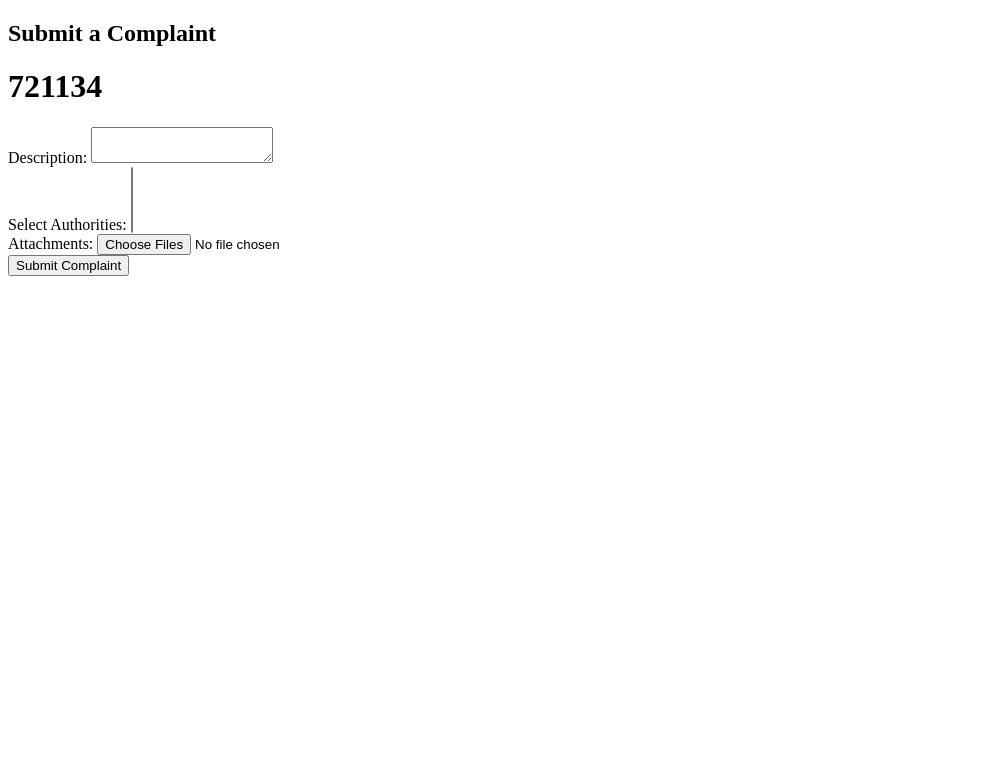
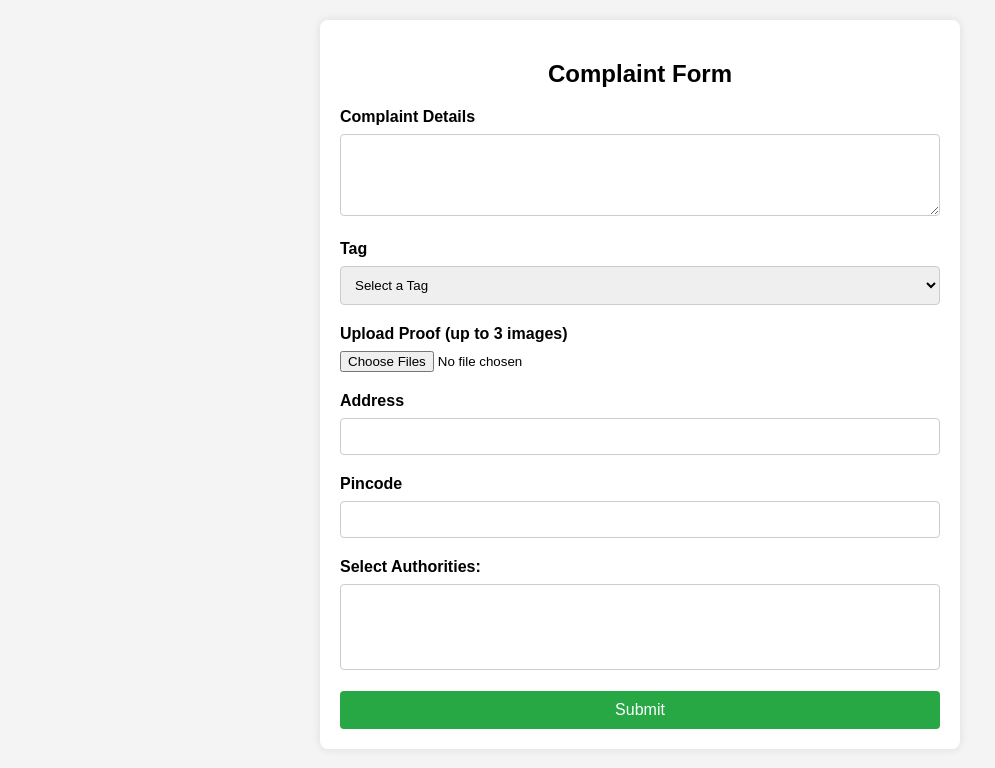
Before and after one commit to subhasou26/grievance_redressal, a Node server app: page /api/complaint/ in a window 1280 px wide. Shown: the top 768 px of the page, without its empty margins (0-995 px from the left). Run offline with Node 20, Linux system fonts and the light colour scheme; a user stored in the database is signed in; data that the repository does not hold is empty; some libraries are stand-ins or nearby versions.

```diff
--- a/models/complaint.js
+++ b/models/complaint.js
@@ -1,7 +1,7 @@
 const mongoose=require("mongoose");
 const ComplaintSchema = new mongoose.Schema({
   userId: { type: mongoose.Schema.Types.ObjectId, ref: "User", required: true },
-  authoriti_id: { type: mongoose.Schema.Types.ObjectId, ref: "User" }, // References to municipal/authorities
+  authoriti_ids: [{ type: mongoose.Schema.Types.ObjectId, ref: "User" }], // References to municipal/authorities
   complaintNumber: { type: String, required: true, unique: true },
   description: { type: String, required: true },
   status: {
--- /dev/null
+++ b/public/css/lunch-complaint.css
@@ -0,0 +1,50 @@
+
+        body {
+            font-family: Arial, sans-serif;
+            margin: 0;
+            padding: 20px;
+            background-color: #f4f4f4;
+        }
+        .container {
+            max-width: 600px;
+            margin: 0 auto;
+            background-color: #fff;
+            padding: 20px;
+            border-radius: 8px;
+            box-shadow: 0 0 10px rgba(0, 0, 0, 0.1);
+        }
+        h2 {
+            text-align: center;
+            margin-bottom: 20px;
+        }
+        label {
+            display: block;
+            margin-bottom: 8px;
+            font-weight: bold;
+        }
+        input[type="text"],
+        textarea,
+        select {
+            width: 100%;
+            padding: 10px;
+            margin-bottom: 20px;
+            border: 1px solid #ccc;
+            border-radius: 4px;
+            box-sizing: border-box;
+        }
+        input[type="file"] {
+            margin-bottom: 20px;
+        }
+        .submit-btn {
+            background-color: #28a745;
+            color: white;
+            padding: 10px 15px;
+            border: none;
+            border-radius: 4px;
+            cursor: pointer;
+            width: 100%;
+            font-size: 16px;
+        }
+        .submit-btn:hover {
+            background-color: #218838;
+        }
--- a/public/js/complaint.js
+++ b/public/js/complaint.js
@@ -1,28 +1,40 @@
 document.addEventListener("DOMContentLoaded", async function () {
-    const zipcodeElement = document.getElementById("zipcode");
-    const zipcode = zipcodeElement.getAttribute("data-zipcode");
-    console.log(zipcode);
+  const pincodeElement = document.getElementById("pincode");
 
-    if (zipcode) {
+  pincodeElement.addEventListener("input", async function () {
+      const pincode = pincodeElement.value;
+
+
+      if (pincode) {
           try {
-        await fetchAuthorities(zipcode);
+              await fetchAuthorities(pincode);
           } catch (error) {
               console.error("Failed to fetch authorities:", error);
               alert("Error fetching authorities.");
           }
       } else {
-      alert("User is not logged in or token is missing.");
+          alert("Please enter a valid pincode.");
       }
+      console.log( document.getElementById('authorities').value);
+  });
 
-    // Correct the typo in "submit"
   document.getElementById("complaintForm").addEventListener("submit", async function (event) {
       event.preventDefault();
 
+      // Manually collect the description and selected authorities
+        const complaint_tag=document.getElementById("tag").value;
+        const description = complaint_tag+":"+document.getElementById('complaintDetails').value;
+        const authorities = Array.from(document.getElementById('authorities').selectedOptions).map(option => option.value);
+        // Create an object with only the necessary data
+
+
+
+
         const formData = {
-        description:document.getElementById('description').value,
-        authoriti_id:document.getElementById('authorities').value
+            description: description,
+            authoriti_ids: authorities
+        };
 
-      }
       try {
           const response = await fetch("/api/complaint", {
               method: 'POST',
@@ -35,7 +47,7 @@ document.addEventListener("DOMContentLoaded", async function () {
           const result = await response.json();
           if (response.ok) {
               alert("Complaint submitted successfully: " + result.complaintNumber);
-          window.location.href='/api/dashbord/public';
+              window.location.href = '/api/dashbord/public';
           } else {
               alert("Error: " + result.msg);
           }
@@ -45,11 +57,13 @@ document.addEventListener("DOMContentLoaded", async function () {
   });
 });
 
-  async function fetchAuthorities(zipcode) {
-    const response = await fetch(`/api/authorities/nearby?zipcode=${zipcode}`);
+async function fetchAuthorities(pincode) {
+  const response = await fetch(`/api/authorities/nearby?zipcode=${pincode}`);
   const authorities = await response.json();
 
   const select = document.getElementById("authorities");
+  select.innerHTML = ''; // Clear previous options
+
   authorities.forEach((authority) => {
       const option = document.createElement("option");
       option.value = authority._id;
--- a/routes/authorities.js
+++ b/routes/authorities.js
@@ -10,7 +10,7 @@ router.get('/nearby',async(req,res)=>{
 
     try {
       const authorities = await User.find({
-        role: 'municipal',
+        role: { $in: ['municipal', 'ngo', 'employee','admin'] },
         'address.zipcode': zipcode,
       });
 
--- a/routes/complaint.js
+++ b/routes/complaint.js
@@ -14,13 +14,16 @@ router.get("/",auth,async(req,res)=>{
 });
 router.post("/",auth,async(req,res)=>{
   const userId=req.user.id;
-        const {authoriti_id, description } = req.body;
+        const {authoriti_ids, description } = req.body;
 
         try {
             const user = await User.findById(userId);
-            const authorities=await User.findById(authoriti_id);
+            const authorities=await User.find({ _id: { $in: authoriti_ids } });
             if (!user) return res.status(404).json({ msg: 'User not found' });
-            if(!authorities) return res.status(404).json({msg:'Authorities not found'});
+            if(authorities.length!=authoriti_ids.length){
+               return res.status(404).json({msg:'One or more authorities not found'});
+            }
+
 
             const complaintNumber = `C-${Date.now()}`; // Generate a unique complaint number
 
@@ -28,7 +31,7 @@ router.post("/",auth,async(req,res)=>{
             const attachments="file_path"
             const complaint = new Complaint({
               userId,
-              authoriti_id,
+              authoriti_ids,
               complaintNumber,
               description,
               attachments,
@@ -37,6 +40,7 @@ router.post("/",auth,async(req,res)=>{
             await complaint.save();
             res.status(201).json({ msg: 'Complaint submitted successfully', complaintNumber });
           } catch (error) {
+            console.log(error);
             res.status(500).json({ msg: 'Server error' });
           }
 
--- a/views/complaint/lunch-complaint.ejs
+++ b/views/complaint/lunch-complaint.ejs
@@ -3,29 +3,42 @@
 <head>
     <meta charset="UTF-8">
     <meta name="viewport" content="width=device-width, initial-scale=1.0">
-    <title>Submit Complaint</title>
-    <style>
-        /* Add some basic styling */
-    </style>
+    <title>Complaint Form</title>
+    <link rel="stylesheet" href="/css/lunch-complaint.css">
 </head>
 <body>
-    <h2>Submit a Complaint</h2>
-    <h1 id="zipcode" data-zipcode="<%= user.address.zipcode %>"><%= user.address.zipcode %></h1>
+    <div class="container">
+        <h2>Complaint Form</h2>
+        <form action="#" method="post" id="complaintForm">
+            <label for="complaintDetails">Complaint Details</label>
+            <textarea id="complaintDetails" name="complaintDetails" rows="4" required></textarea>
 
-    <form id="complaintForm" >
-        <label for="description">Description:</label>
-        <textarea id="description" name="description" required></textarea><br>
+            <label for="tag">Tag</label>
+            <select id="tag" name="tag" required>
+                <option value="">Select a Tag</option>
+                <option value="water">Water Issue</option>
+                <option value="abuse">Abuse</option>
+                <option value="stray">Stray Animals</option>
+                <option value="roads">Roads</option>
+                <option value="drainage">Drainage</option>
+                <option value="garbage">Garbage</option>
+            </select>
 
-        <label for="authorities">Select Authorities:</label>
-        <select id="authorities" name="authorities[]" multiple required></select><br>
+            <label for="proof">Upload Proof (up to 3 images)</label>
+            <input type="file" id="proof" name="proof" accept="image/*" multiple required>
 
-        <label for="attachments">Attachments:</label>
-        <input type="file" id="attachments" name="attachments" multiple><br>
+            <label for="address">Address</label>
+            <input type="text" id="address" name="address" required>
 
-        <button type="submit">Submit Complaint</button>
-    </form>
+            <label for="pincode">Pincode</label>
+            <input type="text" id="pincode" name="pincode" required>
 
+            <label for="authorities">Select Authorities:</label>
+            <select id="authorities" name="authorities[]" multiple required></select><br>
 
-    <script src="/js/complaint.js"></script>
+            <button type="submit" class="submit-btn">Submit</button>
+        </form>
+    </div>
 </body>
+<script src="/js/complaint.js"></script>
 </html>
```
Also changed, not shown: routes/dash.js (+7 -5 lines), views/admin/admin-dash.ejs (+11 -14 lines), views/municipal/municipal-dash.ejs (+10 -27 lines). Lines whose indentation alone changed are shown as unchanged.
